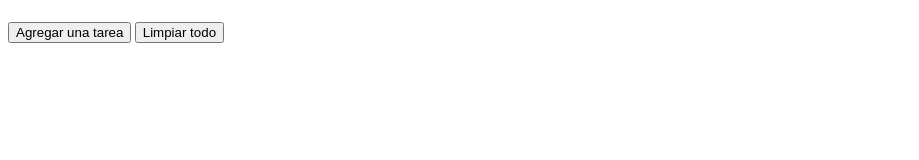
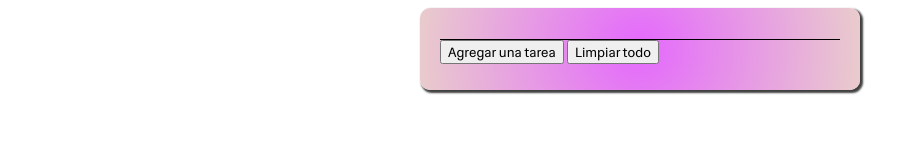
Before and after one commit to laurity/poo-keyfremes, a plain HTML site: page index.html in a window 1280 px wide. Shown: the whole page, without its empty margins (0-919 px from the left). Drawn offline with Linux system fonts and the light colour scheme.

Commit message:
guardamos cambios

```diff
--- a/styles/style.css
+++ b/styles/style.css
@@ -105,7 +105,22 @@ input{
 
 .container{
     font-family: 'Fuente', sans-serif;
+    background: pink;
+    background: radial-gradient(circle,rgb(228, 104, 253) 0%, rgb(233, 204, 204)100%);
+    max-width: 400px;
+    margin: auto;
+    padding: 10px 20px;
+    border-radius: 10px;
+    box-shadow: 2px 2px 2px 1px rgba(0,0,0,0.75);
 
+}
+
+.header{
+    border-bottom: 1px solid black;
+}
+
+.titulo{
+    text-align: center;
 }
 body{
     /*Ruta de la imagen*/
@@ -117,3 +132,6 @@ body{
     /*Hace que la imagen de fondo sea fija*/
     background-attachment: fixed;
 }
+button{
+    font-family: 'Fuente', sans-serif;
+}
```
